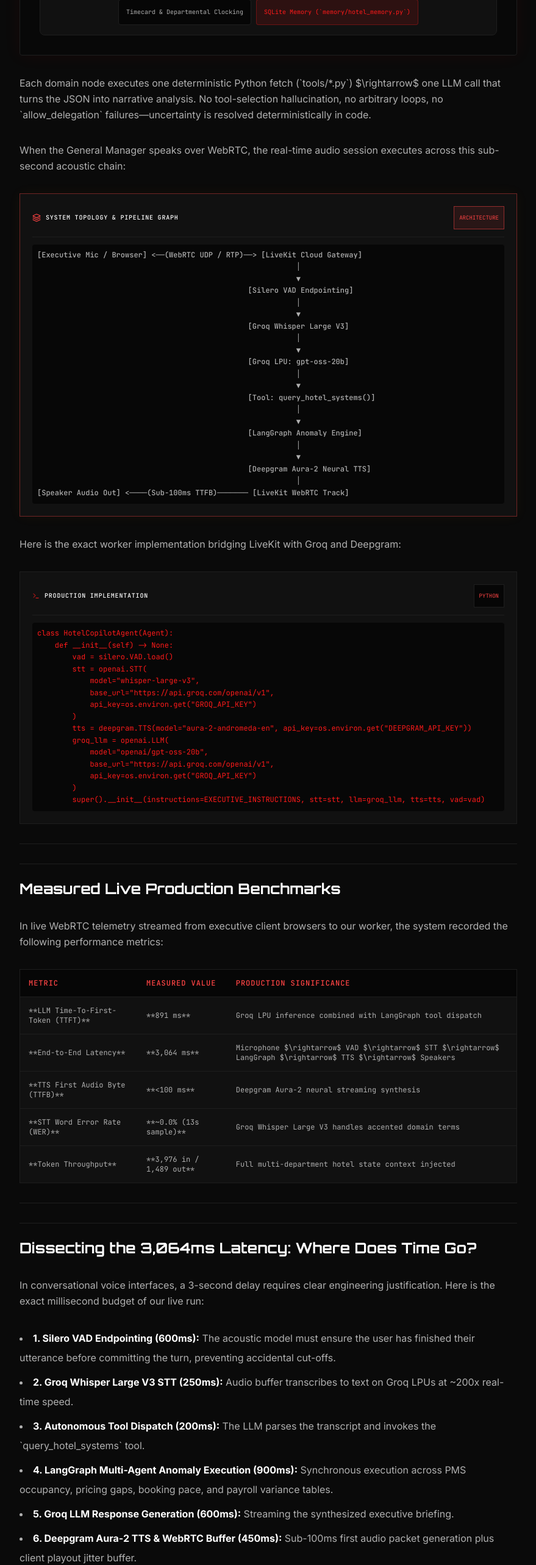
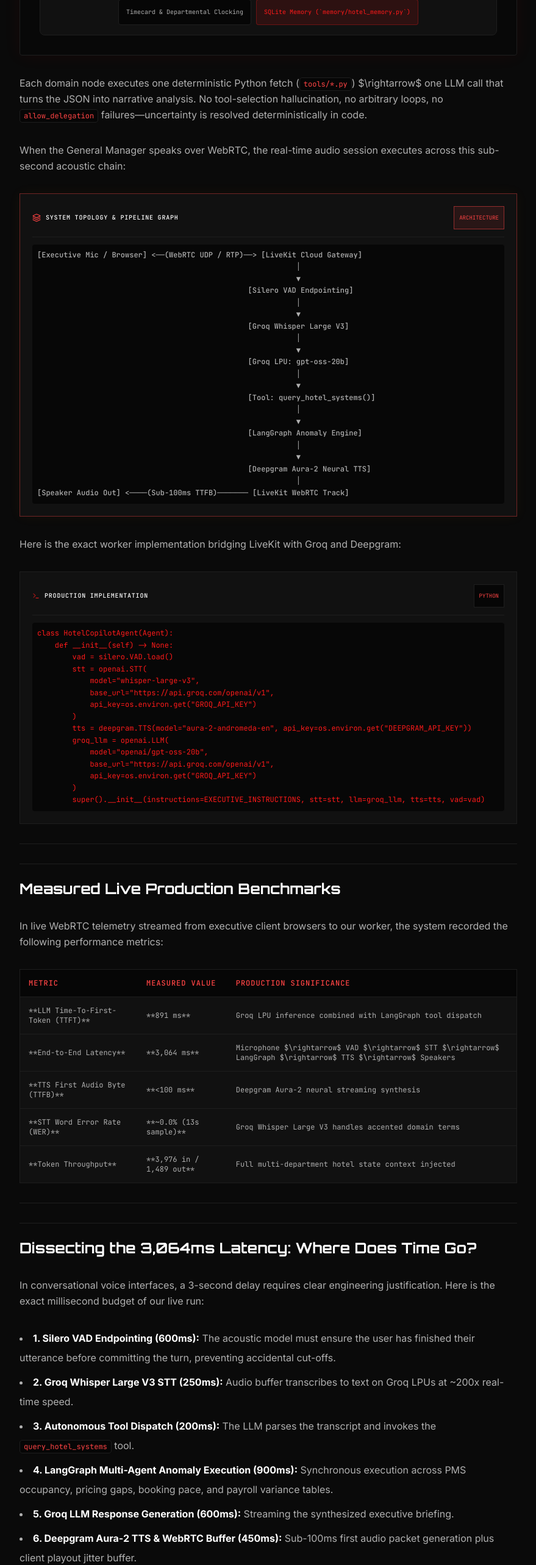
Before and after one commit to SESHANKCH7171/seshankailabs, a React (Vite) app: page /blog/engineering-891ms-webrtc-voice-copilot-livekit-groq-langgraph in a window 1280 px wide. Shown: the part 3100-5666 px from the top of the page at 61% size, without its empty margins (200-1079 px from the left). Built offline with nearby package versions, Linux system fonts and the light colour scheme.

Commit message:
feat(blog): parse markdown links into clickable external tabs and add dedicated repository action cards

```diff
--- a/src/data/blogPosts.js
+++ b/src/data/blogPosts.js
@@ -252,9 +252,9 @@
 
 The full production source code, LangGraph state machine, LiveKit WebRTC worker, and Docker configuration are open-sourced on GitHub:
 
-🔗 **GitHub Repository:** [https://github.com/SESHANKCH7171/hotel-gm-system-3.0.git](https://github.com/SESHANKCH7171/hotel-gm-system-3.0.git)
+🔗 **GitHub Repository:** [github.com/SESHANKCH7171/hotel-gm-system-3.0](https://github.com/SESHANKCH7171/hotel-gm-system-3.0.git)
 
-📺 **YouTube Live Demo:** [https://youtu.be/lGpPy6ma4SQ](https://youtu.be/lGpPy6ma4SQ)
+📺 **YouTube Live Demo:** [Watch Full 1-Min Live Demonstration](https://youtu.be/lGpPy6ma4SQ)
     `,
   },
 ];
--- a/src/pages/BlogPostPage.jsx
+++ b/src/pages/BlogPostPage.jsx
@@ -2,6 +2,17 @@
 import { ArrowLeft, Clock, Calendar, Share2, ArrowUpRight, Terminal, Layers } from "lucide-react";
 import { blogPosts } from "../data/blogPosts.js";
 import HotelArchitectureDiagram from "../components/HotelArchitectureDiagram.jsx";
+
+function renderFormattedText(text) {
+  if (!text) return "";
+  return text
+    .replace(
+      /\[(.*?)\]\((https?:\/\/[^\s)]+)\)/g,
+      '<a href="$2" target="_blank" rel="noopener noreferrer" class="text-tactical-red hover:text-white underline decoration-tactical-red/60 underline-offset-4 transition-colors font-mono font-medium inline-flex items-center gap-0.5">$1 <span class="text-[10px]">↗</span></a>'
+    )
+    .replace(/\*\*(.*?)\*\*/g, '<strong class="text-white font-bold">$1</strong>')
+    .replace(/`([^`]+)`/g, '<code class="rounded bg-stealth-deep border border-industrial-line px-1.5 py-0.5 font-mono text-xs text-ember-glow">$1</code>');
+}
 
 export default function BlogPostPage() {
   const { slug } = useParams();
@@ -228,19 +239,57 @@
             return (
               <ul key={idx} className="space-y-2 list-disc list-inside text-industrial-silver">
                 {items.map((it, i) => (
-                  <li key={i} dangerouslySetInnerHTML={{ __html: it.replace(/\*\*(.*?)\*\*/g, '<strong class="text-white">$1</strong>') }} />
+                  <li
+                    key={i}
+                    dangerouslySetInnerHTML={{
+                      __html: renderFormattedText(it),
+                    }}
+                  />
                 ))}
               </ul>
             );
           }
 
-          // Standard paragraph
+          // Dedicated Repository & Demo Action Buttons
+          if (trimmed.includes("github.com/SESHANKCH7171/hotel-gm-system-3.0")) {
+            return (
+              <div key={idx} className="my-6 grid grid-cols-1 sm:grid-cols-2 gap-4">
+                <a
+                  href="https://github.com/SESHANKCH7171/hotel-gm-system-3.0.git"
+                  target="_blank"
+                  rel="noopener noreferrer"
+                  className="flex items-center justify-between p-4 rounded border border-tactical-red/60 bg-tactical-redDim hover:bg-tactical-red hover:text-stealth-black text-tactical-red font-mono text-xs font-bold transition-all group"
+                >
+                  <span className="flex items-center gap-2">
+                    <Terminal size={16} />
+                    <span>OPEN-SOURCE GITHUB REPO</span>
+                  </span>
+                  <ArrowUpRight size={16} className="group-hover:translate-x-0.5 group-hover:-translate-y-0.5 transition-transform" />
+                </a>
+
+                <a
+                  href="https://youtu.be/lGpPy6ma4SQ"
+                  target="_blank"
+                  rel="noopener noreferrer"
+                  className="flex items-center justify-between p-4 rounded border border-ember-glow/60 bg-ember-glowDim hover:bg-ember-glow hover:text-stealth-black text-ember-glow font-mono text-xs font-bold transition-all group"
+                >
+                  <span className="flex items-center gap-2">
+                    <span>📺</span>
+                    <span>WATCH ON YOUTUBE (1:49)</span>
+                  </span>
+                  <ArrowUpRight size={16} className="group-hover:translate-x-0.5 group-hover:-translate-y-0.5 transition-transform" />
+                </a>
+              </div>
+            );
+          }
+
+          // Standard paragraph with clickable links
           return (
             <p
               key={idx}
               className="text-base leading-relaxed text-industrial-silver"
               dangerouslySetInnerHTML={{
-                __html: trimmed.replace(/\*\*(.*?)\*\*/g, '<strong class="text-white">$1</strong>'),
+                __html: renderFormattedText(trimmed),
               }}
             />
           );
```
